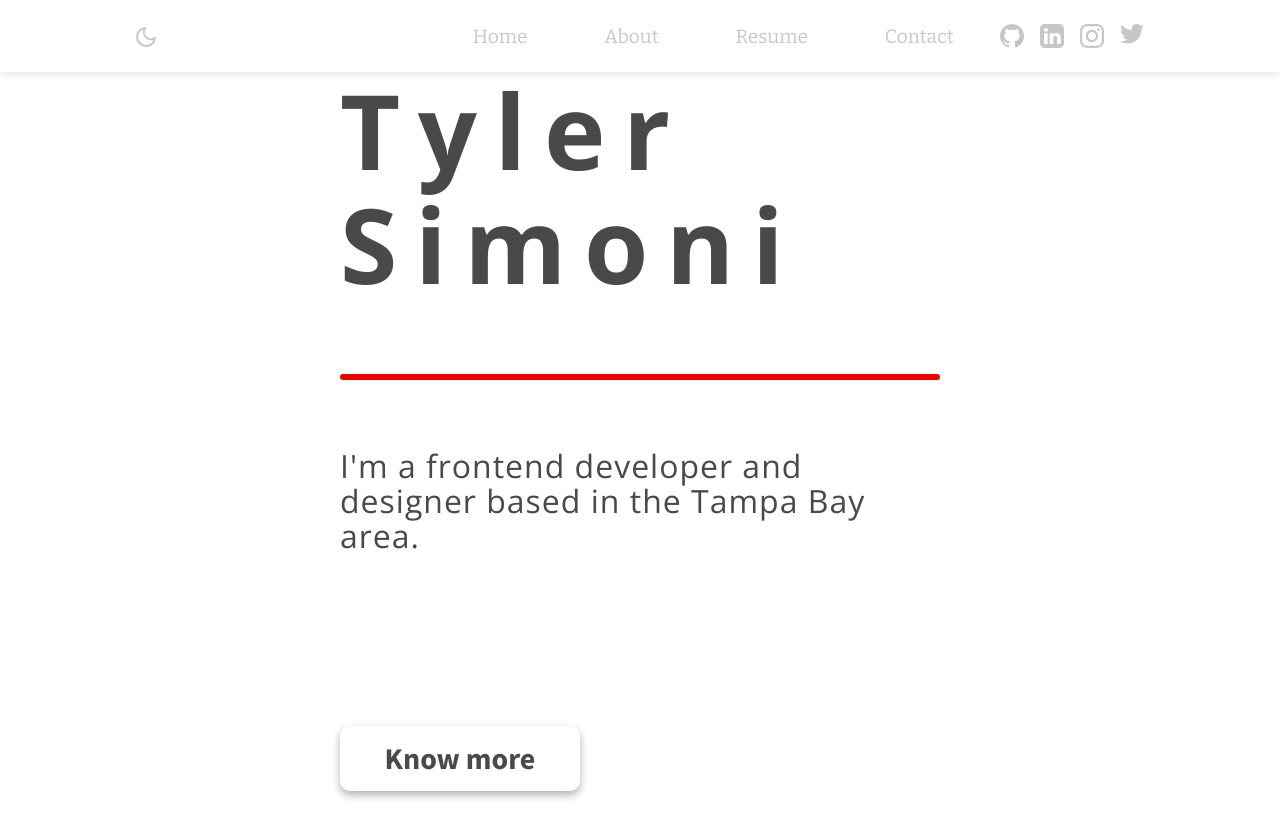
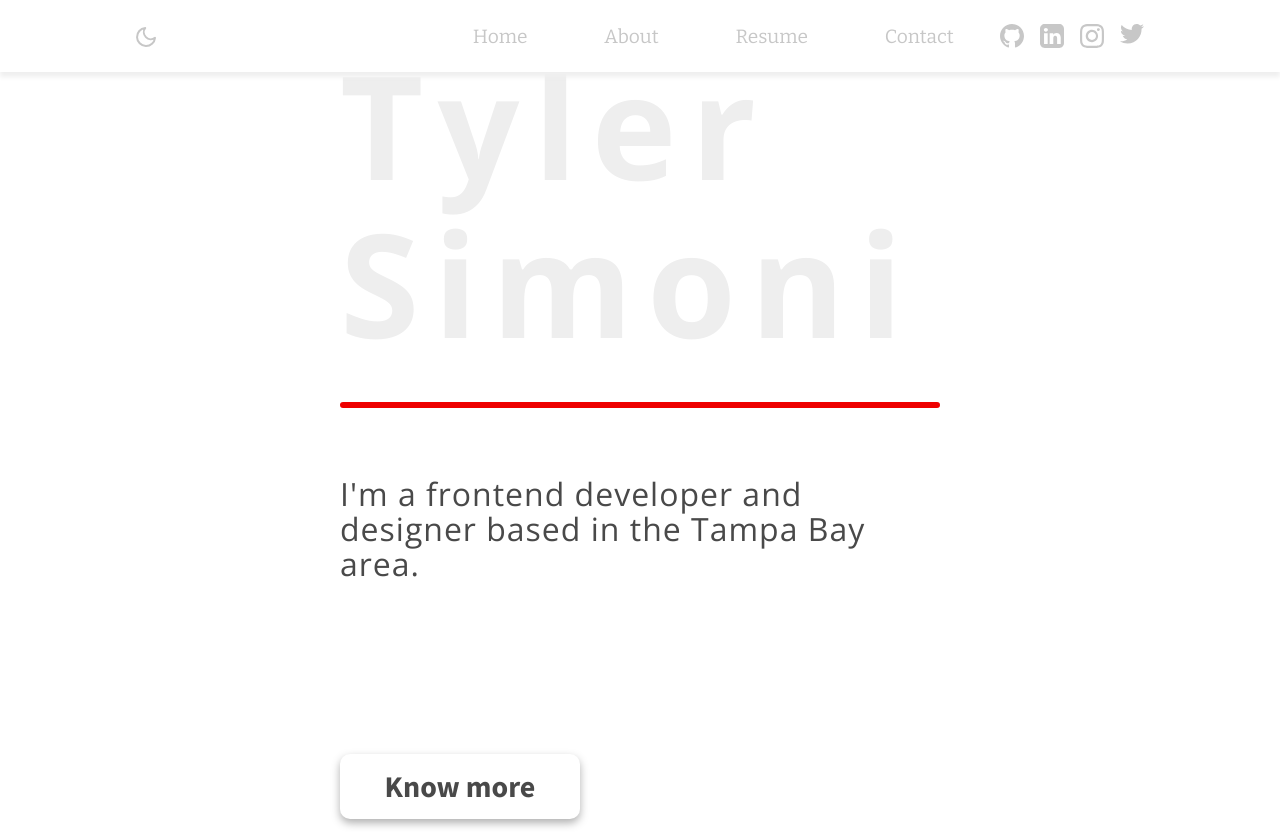
Before and after one commit to TSimmz/tsimmz.github.io, a React (Create React App) app: page / in a window 1280 px wide. Before the commit the page ends 804 px from the top, so only its background shows below. Built offline with nearby package versions, Linux system fonts and the light colour scheme; the HTML template or start-up script is replaced by a standard one.

Commit message:
Adding PageTitle to common components

```diff
--- /dev/null
+++ b/src/components/common/PageTitle/index.js
@@ -0,0 +1,24 @@
+import styled from 'styled-components';
+import { lightTheme, darkTheme } from 'providers/ThemeProvider';
+
+export const PageTitle = styled.h1`
+  font-size: 9rem;
+  letter-spacing: 1.1vw;
+  margin: 0;
+
+  color: ${({ theme }) =>
+    theme === 'light' ? lightTheme.darkColor : darkTheme.darkColor};
+  transition: 500ms;
+
+  &.center {
+    align-self: center;
+  }
+
+  &.left {
+    align-self: flex-start;
+  }
+
+  &.right {
+    align-self: flex-end;
+  }
+`;
--- a/src/components/common/index.js
+++ b/src/components/common/index.js
@@ -2,5 +2,5 @@ export * from './Container';
 export * from './Layout/Layout';
 export * from './Seo/Seo';
 export * from './Button';
-export * from './Title';
+export * from './PageTitle';
 export * from './Divider';
--- a/src/components/landing/About/About.jsx
+++ b/src/components/landing/About/About.jsx
@@ -1,7 +1,7 @@
 import React, { useContext } from 'react';
 import { ThemeContext } from 'providers/ThemeProvider';
 import { Wrapper, AboutWrapper, Details, ImageWrapper } from './styles';
-import { Divider } from 'components/common';
+import { Divider, PageTitle } from 'components/common';
 import nyc from 'assets/images/nyc.jpg';
 import { Fade } from '@material-ui/core';
 
@@ -20,7 +20,7 @@ export const About = ({ timeout }) => {
           </ImageWrapper>
           <Divider vertical theme={theme} />
           <Details>
-            <h1>About</h1>
+            <PageTitle>About</PageTitle>
             <p>
               Originally from the Pittsburgh area, I moved to Tampa Bay in 2012
               to begin university and assist my grandparents.
@@ -45,7 +45,6 @@ export const About = ({ timeout }) => {
               and two rabbits.
             </p>
           </Details>
-          {/*<h4 className='inProgress'>{'[ Design in progress ]'}</h4>*/}
         </AboutWrapper>
       </Wrapper>
     </Fade>
--- a/src/components/landing/About/styles.js
+++ b/src/components/landing/About/styles.js
@@ -26,26 +26,6 @@ export const AboutWrapper = styled.section`
 
   @media (max-width: 1310px) {
     flex-direction: column;
-  }
-
-  h1 {
-    font-size: 144px;
-    letter-spacing: 1.5rem;
-    margin-bottom: 0.5rem;
-
-    color: ${({ theme }) =>
-      theme === 'light' ? lightTheme.darkColor : darkTheme.darkColor};
-    transition: 500ms;
-
-    @media (max-width: 1500px) {
-      font-size: 124px;
-    }
-
-    @media (max-width: 1310px) {
-      font-size: 100px;
-      letter-spacing: 1.3rem;
-      align-self: center;
-    }
   }
 
   p {
--- a/src/components/landing/Contact/Contact.jsx
+++ b/src/components/landing/Contact/Contact.jsx
@@ -1,7 +1,7 @@
 import React, { useContext } from 'react';
 import { ThemeContext } from 'providers/ThemeProvider';
 import { Wrapper, ContactWrapper, FormWrapper } from './styles';
-import { Divider } from 'components/common';
+import { Divider, PageTitle } from 'components/common';
 import { Fade } from '@material-ui/core';
 import ContactForm from './ContactForm/ContactForm';
 
@@ -15,7 +15,7 @@ export const Contact = ({ timeout }) => {
       unmountOnExit>
       <Wrapper theme={theme}>
         <ContactWrapper id='contact' theme={theme}>
-          <h1>Contact</h1>
+          <PageTitle className='center'>Contact</PageTitle>
           <FormWrapper>
             <Divider vertical theme={theme} />
             <ContactForm />
--- a/src/components/landing/Contact/styles.js
+++ b/src/components/landing/Contact/styles.js
@@ -19,18 +19,6 @@ export const ContactWrapper = styled.section`
   @media (max-width: 1310px) {
     flex-direction: column;
   }
-
-  h1 {
-    font-size: 96px;
-    letter-spacing: 1.5rem;
-    margin-bottom: 2rem;
-    align-self: center;
-
-    color: ${({ theme }) =>
-      theme === 'light' ? lightTheme.darkColor : darkTheme.darkColor};
-    transition: 500ms;
-    flex: 1;
-  }
 `;
 
 export const FormWrapper = styled.div`
--- a/src/components/landing/Home/Home.jsx
+++ b/src/components/landing/Home/Home.jsx
@@ -1,7 +1,7 @@
 import React, { useContext } from 'react';
 import { ThemeContext } from 'providers/ThemeProvider';
 import { Wrapper, HeroWrapper, CTA } from './styles';
-import { Button, Divider } from 'components/common';
+import { Button, PageTitle, Divider } from 'components/common';
 import { Link } from 'react-router-dom';
 import { Fade } from '@material-ui/core/';
 
@@ -15,7 +15,7 @@ export const Home = ({ timeout }) => {
       unmountOnExit>
       <Wrapper theme={theme}>
         <HeroWrapper id='home' theme={theme}>
-          <h1>Tyler Simoni</h1>
+          <PageTitle>Tyler Simoni</PageTitle>
           <Divider horizontal theme={theme} />
           <h4>
             I'm a frontend developer and designer based in the Tampa Bay area.
--- a/src/components/landing/Home/styles.js
+++ b/src/components/landing/Home/styles.js
@@ -16,30 +16,6 @@ export const HeroWrapper = styled.section`
   padding: 0 20px;
   display: flex;
   flex-direction: column;
-
-  h1 {
-    font-size: 144px;
-    letter-spacing: 1.5rem;
-    margin-bottom: 2rem;
-    width: 50vw;
-
-    color: ${({ theme }) =>
-      theme === 'light' ? lightTheme.darkColor : darkTheme.darkColor};
-    transition: 500ms;
-
-    @media (max-width: 2360px) {
-      font-size: 124px;
-      letter-spacing: 1.3rem;
-    }
-
-    @media (max-width: 2035px) {
-      font-size: 104px;
-      letter-spacing: 1.1rem;
-    }
-
-    @media (max-width: 1710) {
-    }
-  }
 
   h4 {
     font-size: 2rem;
--- a/src/components/landing/Portfolio/styles.js
+++ b/src/components/landing/Portfolio/styles.js
@@ -20,7 +20,7 @@ export const PortfolioWrapper = styled.section`
   h1 {
     font-size: 144px;
     letter-spacing: 1.5rem;
-    margin:bottom: 2rem;
+    margin-bottom: 2rem;
 
     color: ${({ theme }) =>
       theme === 'light' ? lightTheme.darkColor : darkTheme.darkColor};
@@ -40,7 +40,6 @@ export const PortfolioWrapper = styled.section`
     color: ${({ theme }) =>
       theme === 'light' ? lightTheme.accent : darkTheme.accent};
   }
-
 `;
 
 export const Divider = styled.div`
--- a/src/components/landing/Resume/Resume.jsx
+++ b/src/components/landing/Resume/Resume.jsx
@@ -1,7 +1,7 @@
 import React, { useContext } from 'react';
 import { ThemeContext } from 'providers/ThemeProvider';
 import { Wrapper, ResumeWrapper } from './styles';
-import { Divider } from 'components/common';
+import { Divider, PageTitle } from 'components/common';
 import { Fade } from '@material-ui/core';
 import resume from './resume.json';
 import { Education } from './Education/Education';
@@ -18,7 +18,7 @@ export const Resume = ({ timeout }) => {
       unmountOnExit>
       <Wrapper theme={theme}>
         <ResumeWrapper id='resume' theme={theme}>
-          <h1>Resume</h1>
+          <PageTitle className='center'>Resume</PageTitle>
           <Divider horizontal theme={theme} />
           <Education education={resume.education} theme={theme} />
           <Experience experience={resume.workExperience} theme={theme} />
--- a/src/components/landing/Resume/styles.js
+++ b/src/components/landing/Resume/styles.js
@@ -11,20 +11,10 @@ export const Wrapper = styled.div`
 export const ResumeWrapper = styled.section`
   max-width: 1200px;
   margin: 20px auto;
-  padding: 10px 20px;
+  padding: 10px 50px;
   display: flex;
   flex-direction: column;
   justify-content: center;
-
-  h1 {
-    width: max-content;
-    font-size: 144px;
-    letter-spacing: 1.5rem;
-    margin: 0 auto;
-    color: ${({ theme }) =>
-      theme === 'light' ? lightTheme.darkColor : darkTheme.darkColor};
-    transition: 500ms;
-  }
 
   h4 {
     margin: 20px auto 30px;
```
